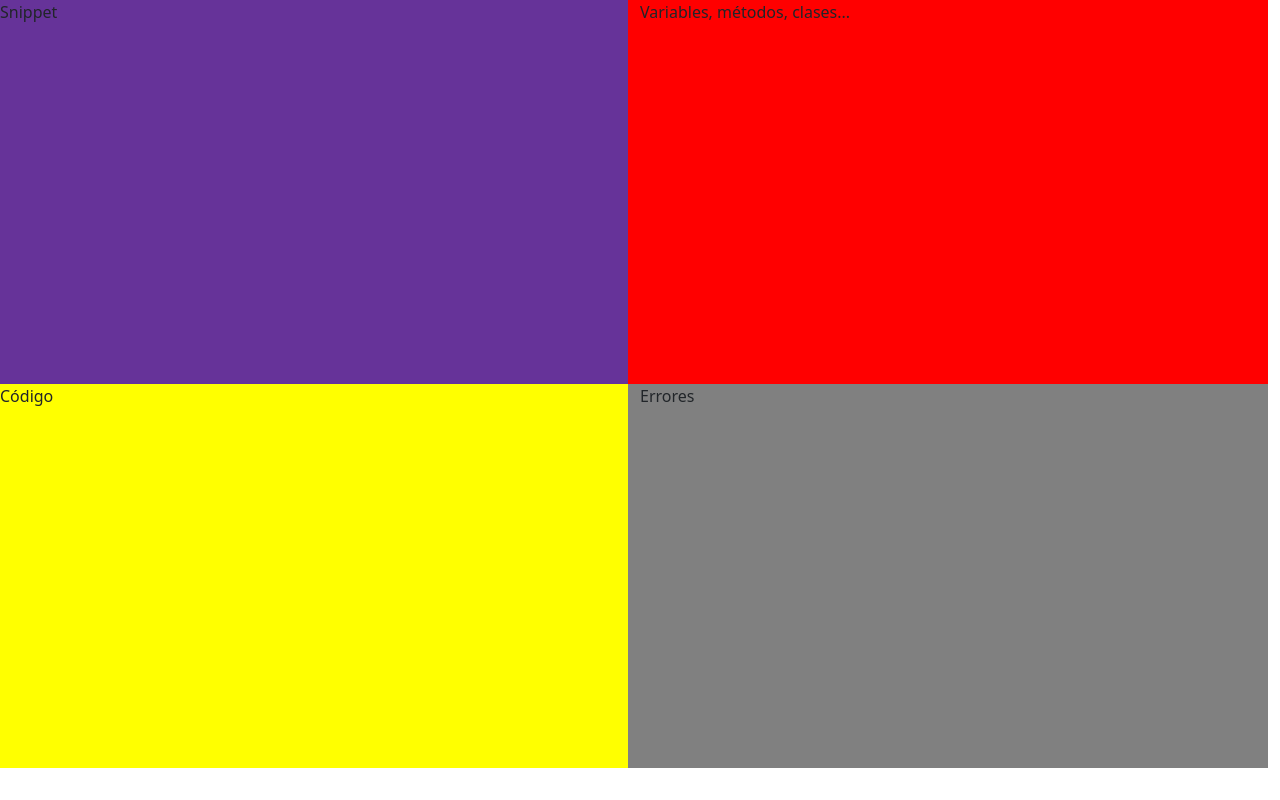
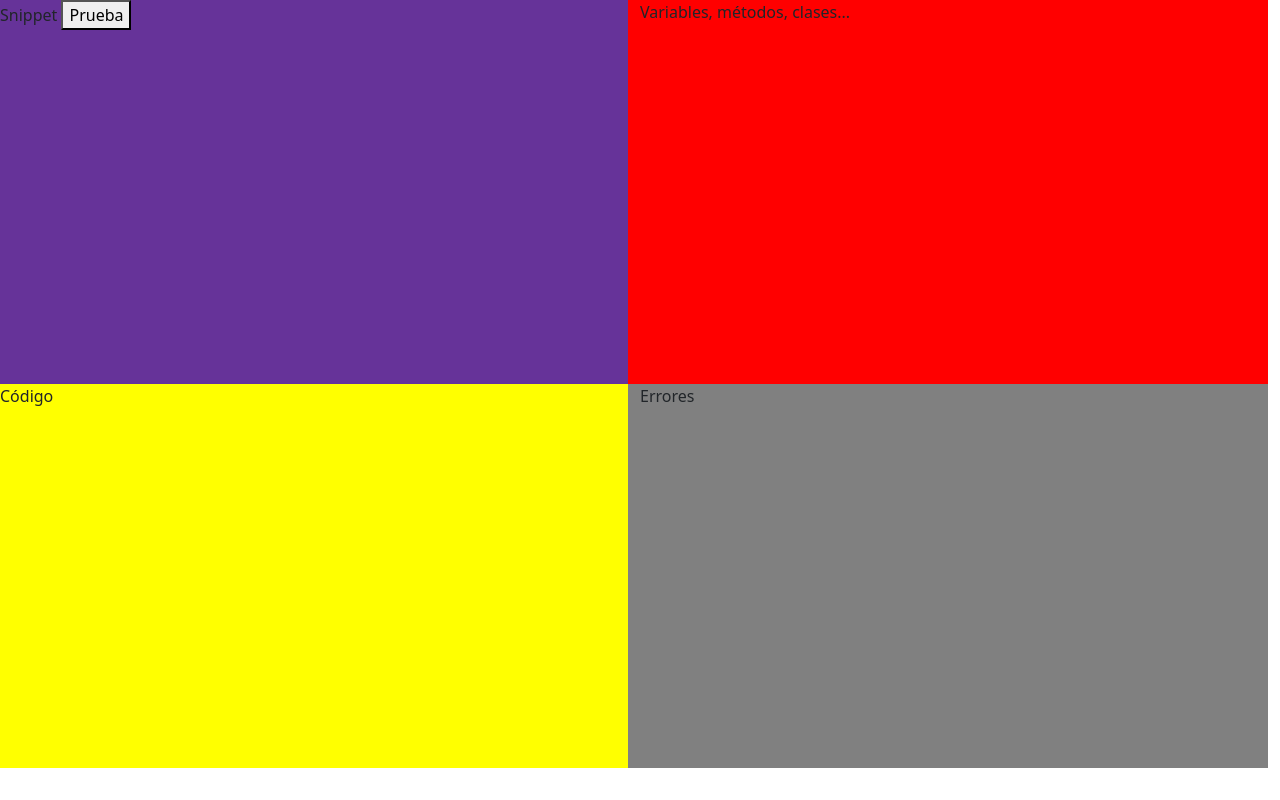
Before and after one commit to GustavoMP99/FrontJava, an Angular app: page / in a window 1280 px wide. Built offline with nearby package versions, Linux system fonts and the light colour scheme.

Commit message:
Conexión con back

```diff
--- a/src/app/app.module.ts
+++ b/src/app/app.module.ts
@@ -2,6 +2,7 @@ import { BrowserModule } from '@angular/platform-browser';
 import { NgModule } from '@angular/core';
 import { RouterModule } from '@angular/router';
 import { ROUTES } from './app.routing';
+import { HttpClientModule, HTTP_INTERCEPTORS } from '@angular/common/http';
 
 import { DataService } from './data.service';
 import { AppComponent } from './app.component';
@@ -10,14 +11,15 @@ import { HomeComponent } from './home/home.component';
 @NgModule({
   declarations: [
     AppComponent,
-    HomeComponent
+    HomeComponent,
   ],
   imports: [
     BrowserModule,
     RouterModule.forRoot(ROUTES, {onSameUrlNavigation: 'reload'}),
+    HttpClientModule,
 
   ],
-  providers: [ DataService ],
+  providers: [ DataService, ],
   bootstrap: [AppComponent]
 })
 export class AppModule { }
--- a/src/app/data.service.ts
+++ b/src/app/data.service.ts
@@ -1,6 +1,12 @@
 import { Injectable, ElementRef } from '@angular/core';
 import { HttpClient, HttpHeaders, HttpParams } from '@angular/common/http';
 import { Observable } from 'rxjs';
+
+export class Persona{
+  id:number;
+  name:String;
+  apellidos:String
+}
 
 @Injectable({
   providedIn: 'root'
@@ -8,12 +14,34 @@ import { Observable } from 'rxjs';
 export class DataService {
 
   //private apiRout = "http://35.231.225.6:8003/"
-  private apiRout = "http://localhost:8003/"
+  private apiRout = "http://localhost:8080/backendJava/personas"
+
 
 
   constructor(private response: HttpClient) { }
 
   ngOnInit() { }
+
+
+
+
+
+
+  /**
+   * Retrona: La cantidad de registros asociados a este departamento.
+   * @param value
+   */
+   getUsers(){
+    return this.response.get(this.apiRout)
+  }
+
+
+
+
+
+
+
+
 
   /**
    * Retrona: La cantidad de registros asociados a este departamento.
--- a/src/app/home/home.component.html
+++ b/src/app/home/home.component.html
@@ -1,7 +1,15 @@
 <div>
 
     <div class="row">
-        <div class="col-sm-6" style="background-color: rebeccapurple; "> Snippet </div>
+        <div class="col-sm-6" style="background-color: rebeccapurple; ">
+            Snippet
+            <button (click)="pruebaEndpoint()"> Prueba </button>
+
+            <div *ngFor="let persona of personas">
+                {{ persona.name }}
+            </div>
+
+        </div>
         <div class="col-sm-6" style="background-color: red;"> Variables, métodos, clases... </div>
     </div>
 
--- a/src/app/home/home.component.ts
+++ b/src/app/home/home.component.ts
@@ -1,4 +1,5 @@
 import { Component, OnInit } from '@angular/core';
+import { DataService } from '../data.service';
 
 @Component({
   selector: 'app-home',
@@ -7,9 +8,17 @@ import { Component, OnInit } from '@angular/core';
 })
 export class HomeComponent implements OnInit {
 
-  constructor() { }
+  personas:any;
+  constructor( private data: DataService) { }
 
-  ngOnInit() {
+  ngOnInit() {  }
+
+  pruebaEndpoint(){
+    this.data.getUsers().subscribe( data => {
+      console.log("DATA");
+      console.log(data);
+      this.personas=data;
+    });
+
   }
-
 }
```
